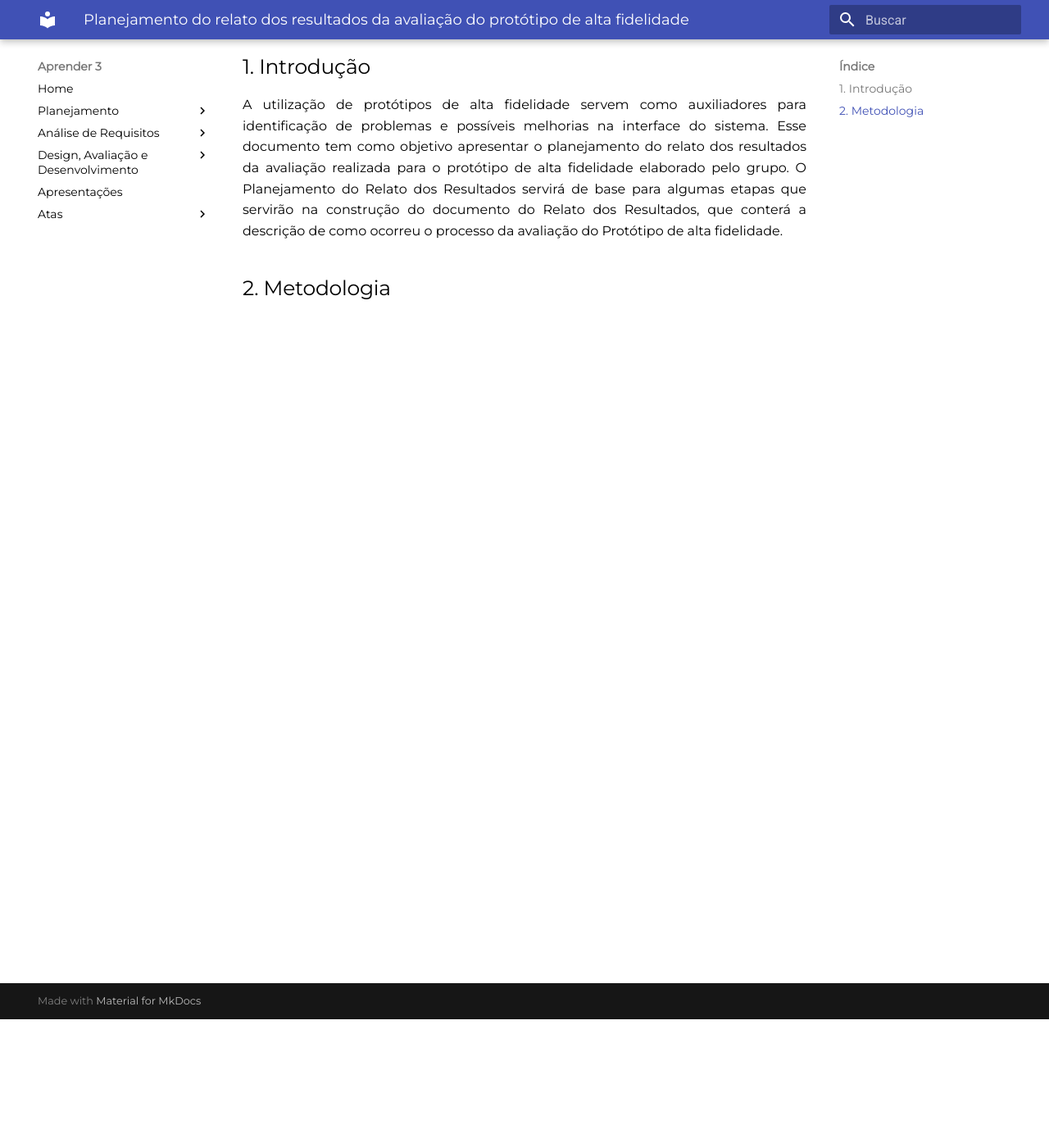
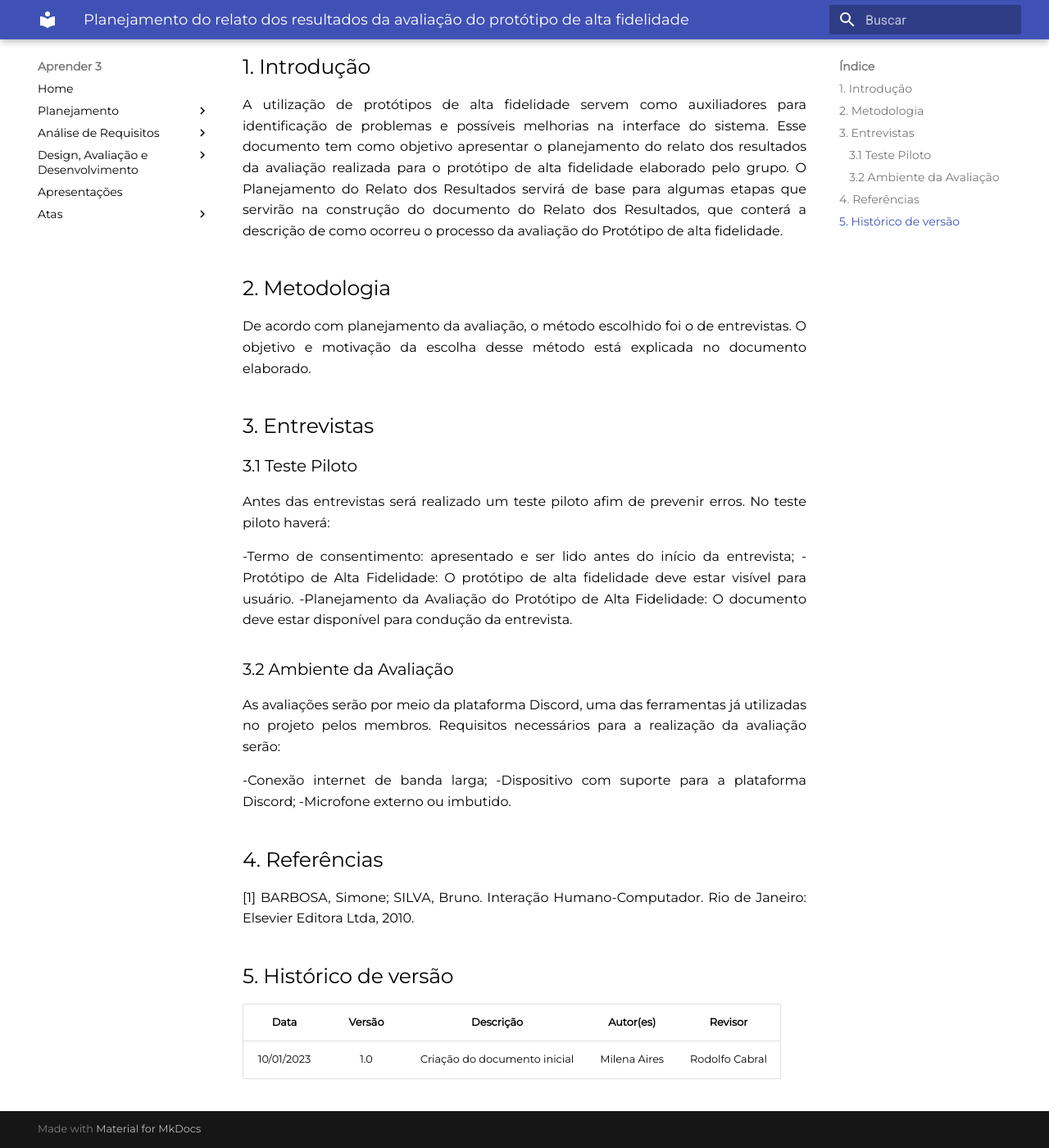
Before and after one commit to mdsreq-fga-unb/2022.2-Aprender3, an MkDocs documentation site: the page built from docs/DesignAvalDesenv/nivel3/planejamento _do_relato_resultados_alta_fidelidade.md, in a window 1280 px wide and 1400 px high, scrolled down 157 px. Shown: the whole window at 82% size. Built offline with MkDocs 1.6.1 and Material for MkDocs 9.7.7, drawn with Linux system fonts in a browser that asks for light colours.

Commit message:
Update planejamento _do_relato_resultados_alta_fidelidade.md

```diff
--- a/docs/DesignAvalDesenv/nivel3/planejamento _do_relato_resultados_alta_fidelidade.md
+++ b/docs/DesignAvalDesenv/nivel3/planejamento _do_relato_resultados_alta_fidelidade.md
@@ -6,3 +6,31 @@ Esse documento tem como objetivo apresentar o planejamento do relato dos resulta
 O Planejamento do Relato dos Resultados servirá de base para algumas etapas que servirão na construção do documento do Relato dos Resultados, que conterá a descrição de como ocorreu o processo da avaliação do Protótipo de alta fidelidade.
 
 ## 2. Metodologia
+De acordo com planejamento da avaliação, o método escolhido foi o de entrevistas. O objetivo e motivação da escolha desse método está explicada no documento elaborado.
+
+## 3. Entrevistas
+
+### 3.1 Teste Piloto
+Antes das entrevistas será realizado um teste piloto afim de prevenir erros.
+No teste piloto haverá:
+
+-Termo de consentimento: apresentado e ser lido antes do início da entrevista;
+-Protótipo de Alta Fidelidade: O protótipo de alta fidelidade deve estar visível para usuário.
+-Planejamento da Avaliação do Protótipo de Alta Fidelidade: O documento deve estar disponível para condução da entrevista.
+
+### 3.2 Ambiente da Avaliação
+As avaliações serão por meio da plataforma Discord, uma das ferramentas já utilizadas no projeto pelos membros.
+Requisitos necessários para a realização da avaliação serão:
+
+-Conexão internet de banda larga;
+-Dispositivo com suporte para a plataforma Discord;
+-Microfone externo ou imbutido.
+
+## 4. Referências
+
+[1] BARBOSA, Simone; SILVA, Bruno. Interação Humano-Computador. Rio de Janeiro: Elsevier Editora Ltda, 2010.
+
+## 5. Histórico de versão
+|    Data    | Versão | Descrição    | Autor(es)    | Revisor            |
+| :--------: | :----: | :----------: | :----------: | :----------------: |
+| 10/01/2023 |  1.0   | Criação do documento inicial |  Milena Aires | Rodolfo Cabral |
```
